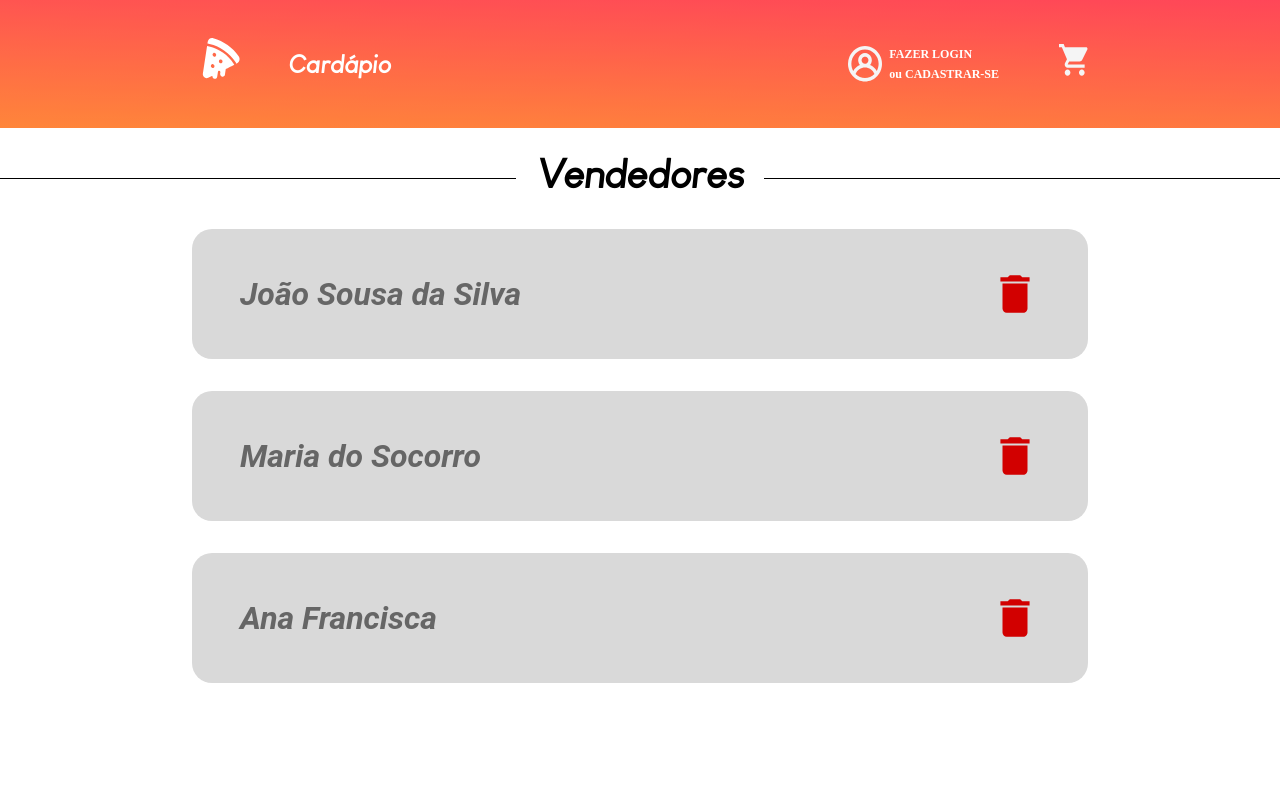
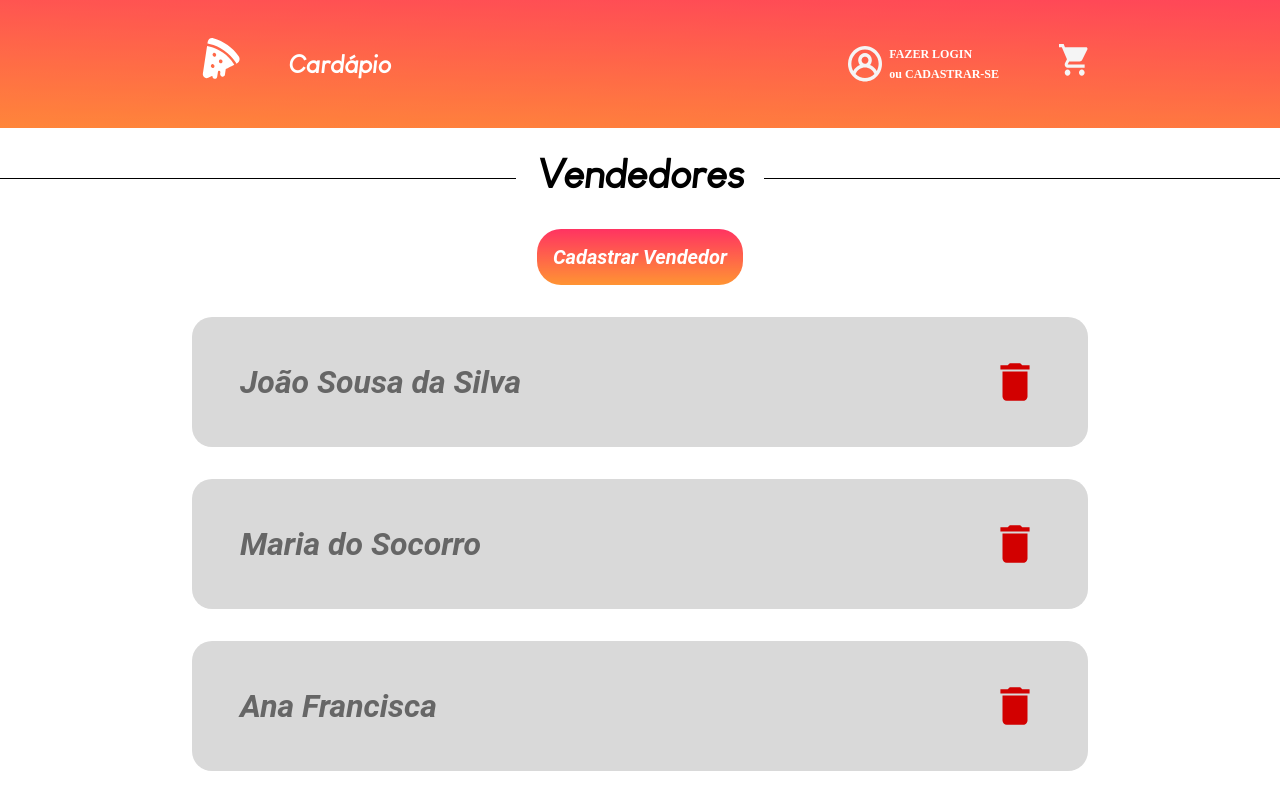
Before and after one commit to KauanSoaress/Projeto-Final-S3-Front, a React (Vite) app: page /sellers in a window 1280 px wide. Built offline with nearby package versions, Linux system fonts and the light colour scheme; a web font is replaced by a local one.

Commit message:
adição do botão "registrar vendedor"

```diff
--- /dev/null
+++ b/src/components/RegisterButton.tsx
@@ -0,0 +1,16 @@
+import '../styles/RegisterButton.css'
+import { ReactNode } from 'react'
+import { Link } from 'react-router-dom'
+
+interface RegisterButtonProps {
+  children: ReactNode;
+  link: string;
+}
+
+export const RegisterButton = ({children, link}: RegisterButtonProps) =>{
+  return (
+    <>
+      <Link to={link} className='register-button'>{children}</Link>
+    </>
+  )
+}
--- a/src/pages/sellers/index.tsx
+++ b/src/pages/sellers/index.tsx
@@ -2,7 +2,7 @@ import '../../styles/Sellers.css'
 import NavBar from '../../components/NavBar.tsx'
 import {PageTitle} from '../../components/PageTitle.tsx'
 import {SellerCards} from '../../components/SellerCards.tsx'
-
+import {RegisterButton} from '../../components/RegisterButton.tsx'
 
 export default function Sellers(){
     return (
@@ -10,6 +10,7 @@ export default function Sellers(){
           <NavBar />
           <PageTitle>Vendedores</PageTitle>
           <div className='sellers-container'>
+            <RegisterButton link = '/'>Cadastrar Vendedor</RegisterButton>
             <SellerCards sellerName='João Sousa da Silva' />
             <SellerCards sellerName='Maria do Socorro' />
             <SellerCards sellerName='Ana Francisca' />
--- /dev/null
+++ b/src/styles/RegisterButton.css
@@ -0,0 +1,14 @@
+.register-button {
+    background: var(--degrade, linear-gradient(0deg, rgba(255, 255, 255, 0.20) 0%, rgba(255, 255, 255, 0.20) 100%), linear-gradient(180deg, #FF003A 0%, #FF7900 100%));
+    text-decoration: none;
+    padding: 1rem;
+    border-radius: 1.5rem;
+    margin-bottom: 2rem;
+
+    color: #FFF;
+    font-family: 'Roboto', sans-serif;
+    font-size: 20px;
+    font-style: italic;
+    font-weight: bold;
+    line-height: normal;
+}
```
